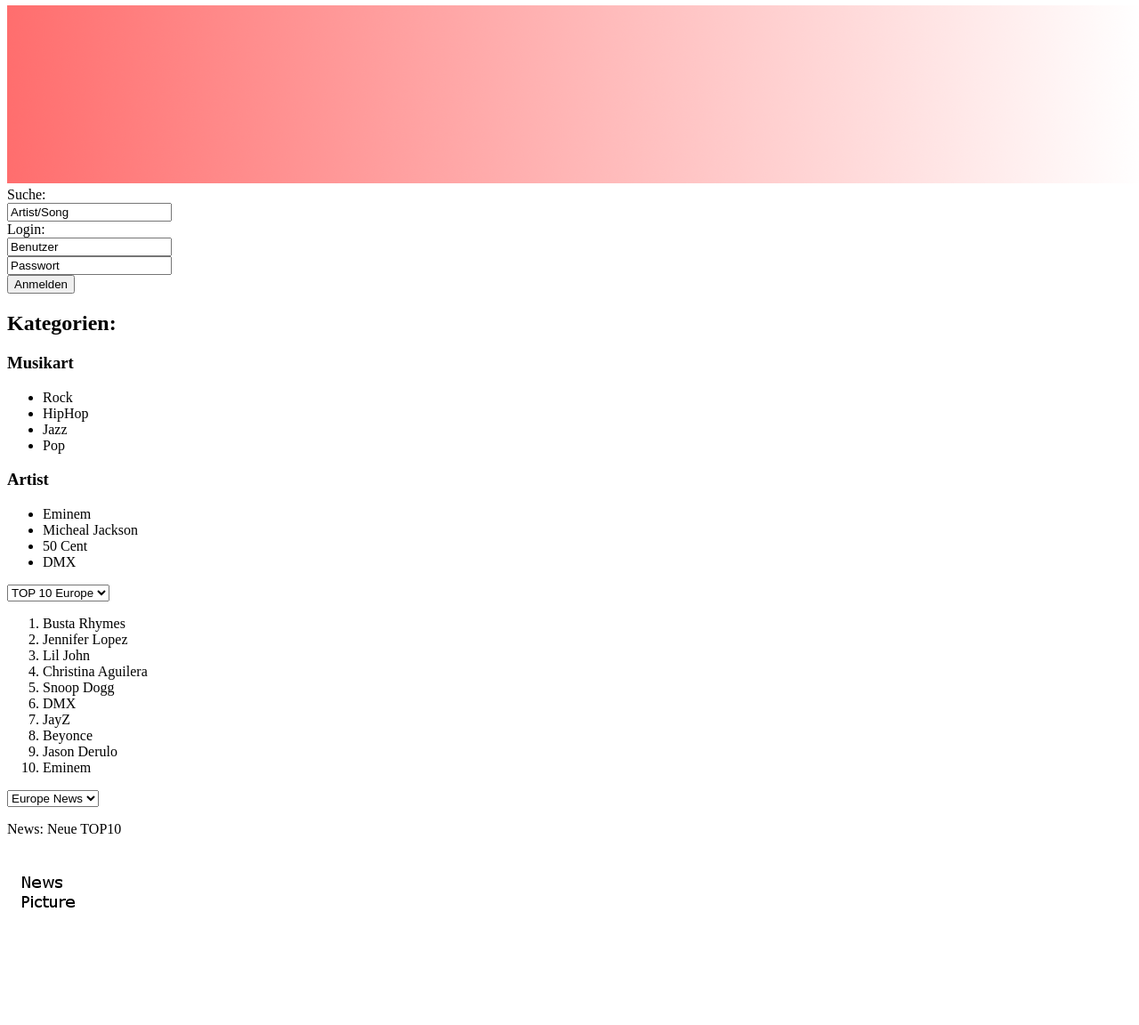
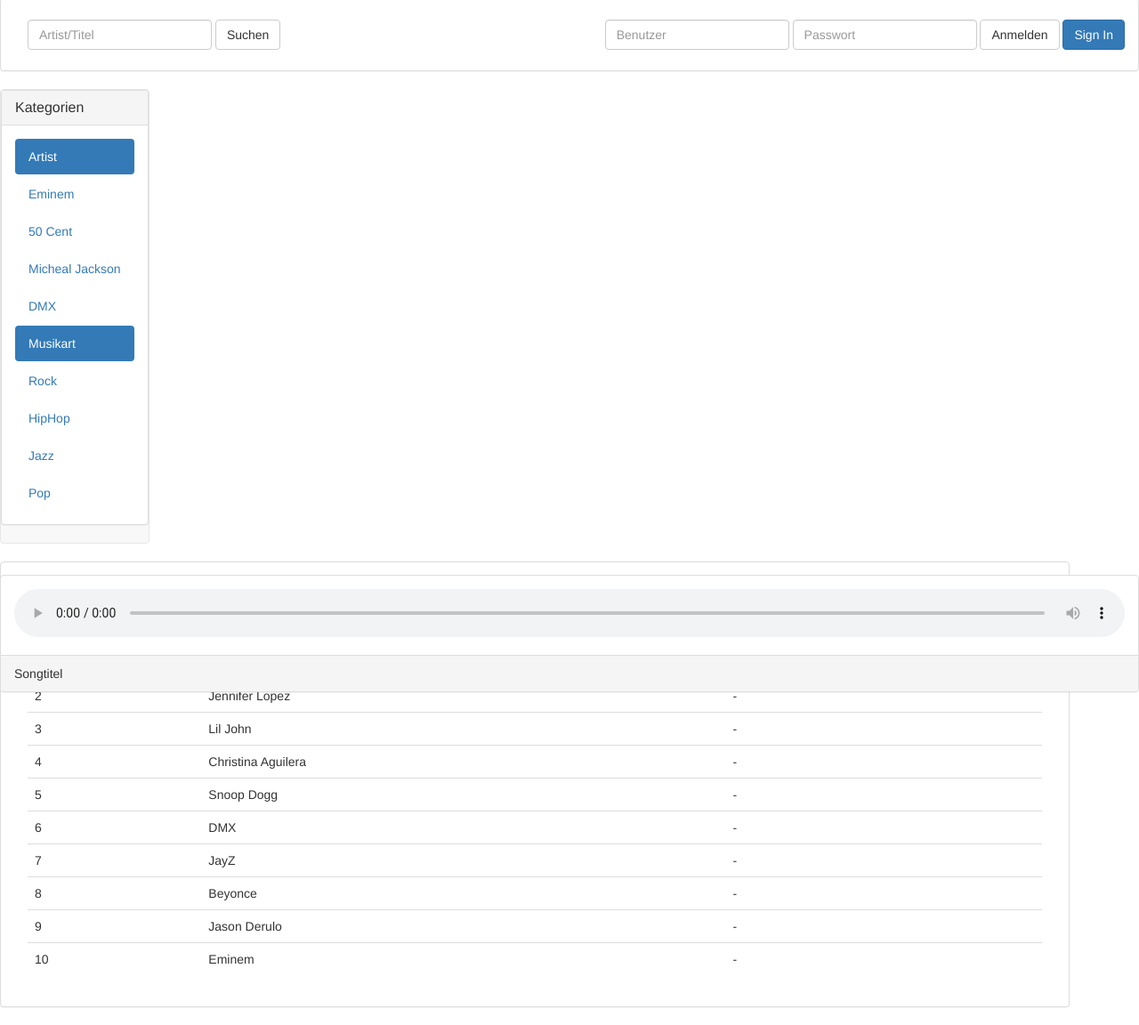
Before and after one commit to Erreil/MusicPlay, a plain HTML site: page Index.html in a window 1280 px wide. Shown: the part 2-1154 px from the top of the page at 89% size. Before the commit the page ends 1071 px from the top, so only its background shows below. Drawn offline with nearby package versions, Linux system fonts and the light colour scheme.

Commit message:
CSS eingebaut

```diff
--- a/Index.html
+++ b/Index.html
@@ -1,79 +1,175 @@
 <!DOCTYPE html>
-
-<html lang="de" xmlns="http://www.w3.org/1999/xhtml">
+<html lang="de">
   <head>
 	<meta charset="utf-8" />
 	<meta name="description" content="Page to play music" />
 	<meta name="keywords" content="musik, music, play" />
 	<meta name="author" content="Inan Ödünc, Erik Reil" />
-    <title>MusicPlay</title>
+    <meta http-equiv="X-UA-Compatible" content="IE=edge">
+    <meta name="viewport" content="width=device-width, initial-scale=1">
+    <title>Bootstrap-Basis-Vorlage</title>
+    <!-- Bootstrap -->
+    <link href="css/bootstrap.min.css" rel="stylesheet">
+
+    <!-- Unterstützung für Media Queries und HTML5-Elemente in IE8 über HTML5 shim und Respond.js -->
+    <!-- ACHTUNG: Respond.js funktioniert nicht, wenn du die Seite über file:// aufrufst -->
+    <!--[if lt IE 9]>
+      <script src="https://oss.maxcdn.com/html5shiv/3.7.2/html5shiv.min.js"></script>
+      <script src="https://oss.maxcdn.com/respond/1.4.2/respond.min.js"></script>
+    <![endif]-->
   </head>
   <body>
     <div>
-		<img src="Logo.png" alt="MusicPlay Logo" />
-		<form name="searchBox" method="GET">
-			Suche:
-			<br/>
-			<input type="text" value="Artist/Song" />
+		<div class="panel panel-default">
+		  <div class="panel-body">
+				<form class="navbar-form navbar-left" role="search">
+					<div class="form-group">
+						<input type="text" class="form-control" placeholder="Artist/Titel" id="search" />
+						<button type="submit" class="btn btn-default">Suchen</button>
+					</div>
 				</form>
-		<form name="loginBox" method="GET">
-			Login:
-			<br/>
-			<input type="text" value="Benutzer" />
-			<br/>
-			<input type="text" value="Passwort" />
-			<br/>
-			<input type="button" value="Anmelden" />
+				<form class="navbar-form navbar-right" role="search">
+					<div class="form-group">
+						<input type="text" class="form-control" placeholder="Benutzer" id="Username" />
+						<input type="text" class="form-control" placeholder="Passwort" id="Password" />
+						<button type="submit" class="btn btn-default">Anmelden</button>
+						<button type="submit" class="btn btn-primary">Sign In</button>
+					</div>
 				</form>
 		  </div>
-	<div>
-		<h2>Kategorien:</h2>
-		<h3>Musikart</h3>
-		<ul>
-			<li>Rock</li>
-			<li>HipHop</li>
-			<li>Jazz</li>
-			<li>Pop</li>
-		</ul>
-		<h3>Artist</h3>
-		<ul>
-			<li>Eminem</li>
-			<li>Micheal Jackson</li>
-			<li>50 Cent</li>
-			<li>DMX</li>
+		</div>
+		<div class="navbar-left">
+			<nav class="navbar navbar-default" role="navigation">
+				<div class="panel panel-default">
+					<div class="panel-heading">
+						<h3 class="panel-title">Kategorien</h3>
+					</div>
+					<div class="panel-body">
+						<ul class="nav nav-pills nav-stacked" role="tablist">
+							<li role="presentation" class="active"> <a href="#"> Artist </a></li>
+							<li role="presentation"><a href="#">Eminem </a></li>
+							<li role="presentation"><a href="#">50 Cent </a></li>
+							<li role="presentation"><a href="#">Micheal Jackson </a></li>
+							<li role="presentation"><a href="#">DMX </a></li>
+							<li role="presentation" class="active"> <a href="#"> Musikart </a></li>
+							<li role="presentation"><a href="#"> Rock </a></li>
+							<li role="presentation"><a href="#"> HipHop </a></li>
+							<li role="presentation"><a href="#"> Jazz </a></li>
+							<li role="presentation"><a href="#"> Pop </a></li>
 						</ul>
 					</div>
-	<div>
-		<form name="top10Box" method="GET">
-			<select name="top10ComboBox">
-				<option>TOP 10 Europe </option>
-				<option>TOP 10 USA </option>
-				<option>TOP 10 UK </option>
-			</select>
-		</form>
-		<ol>
-			<li>Busta Rhymes </li>
-			<li>Jennifer Lopez </li>
-			<li>Lil John </li>
-			<li>Christina Aguilera </li>
-			<li>Snoop Dogg </li>
-			<li>DMX </li>
-			<li>JayZ</li>
-			<li>Beyonce </li>
-			<li>Jason Derulo </li>
-			<li>Eminem </li>
-		</ol>
 				</div>
-	<div>
-		<select name="NewsBox">
-		<option>Europe News</option>
-		<option>USA News</option>
-		<option>UK News</option>
-		</select>
-		<div>
-			<p> News: Neue TOP10 </p>
-			<img src="News.png" alt="News Picture"/>
+			</nav>
+		</div>
+		<div class="navbar-left">
+			<div class="panel panel-default">
+				<div class="panel-body">
+					<div class="container">
+						<ul class="nav nav-tabs" role="tablist">
+						<li role="presentation" class="active"><a href="#">TOP 10 Europe</a></li>
+						<li role="presentation"><a href="#">TOP 10 USA</a></li>
+						<li role="presentation"><a href="#">TOP 10 UK</a></li>
+						</ul>
+
+						<table class="table">
+							<thead>
+								<tr>
+									<th> Pos </th>
+									<th> Künstler </th>
+									<th> Songtitel </th>
+								</tr>
+							</thead>
+							<tbody>
+								<tr>
+									<td>1</td>
+									<td>Busta Rhymes</td>
+									<td>-</td>
+								</tr>
+								<tr>
+									<td>2</td>
+									<td>Jennifer Lopez</td>
+									<td>-</td>
+								</tr>
+								<tr>
+									<td>3</td>
+									<td>Lil John</td>
+									<td>-</td>
+								</tr>
+								<tr>
+									<td>4</td>
+									<td>Christina Aguilera</td>
+									<td>-</td>
+								</tr>
+								<tr>
+									<td>5</td>
+									<td>Snoop Dogg</td>
+									<td>-</td>
+								</tr>
+								<tr>
+									<td>6</td>
+									<td>DMX</td>
+									<td>-</td>
+								</tr>
+								<tr>
+									<td>7</td>
+									<td>JayZ</td>
+									<td>-</td>
+								</tr>
+								<tr>
+									<td>8</td>
+									<td>Beyonce</td>
+									<td>-</td>
+								</tr>
+								<tr>
+									<td>9</td>
+									<td>Jason Derulo</td>
+									<td>-</td>
+								</tr>
+								<tr>
+									<td>10</td>
+									<td>Eminem</td>
+									<td>-</td>
+								</tr>
+							</tbody>
+						</table>
 					</div>
 				</div>
+			</div>
+		</div>
+
+	<!--	<div class="navbar-left">
+
+			<div class="panel panel-default">
+				<div class="panel-body">
+					<div class="media">
+						<a class="media-left media-middle" href="#">
+							<img data-src="busta.jpg" alt="Kein Bild">
+						</a>
+					<div class="media-body">
+					<h4 class="media-heading">Middle aligned media</h4>
+					</div>
+			</div>
+				</div>
+
+				-->
+</div>
+		</div>
+
+		<div style="clear:both"/>
+
+		<div class="panel panel-default navbar-fixed-bottom">
+			<div class="panel-body">
+					<audio controls style="width:100%">
+						<source src="test.mp3" type="audio/mpeg">
+					</audio>
+		</div>
+		<div class="panel-footer">Songtitel</div>
+		</div>
+			</div>
+
+    <!-- jQuery (wird für Bootstrap JavaScript-Plugins benötigt) -->
+    <script src="https://ajax.googleapis.com/ajax/libs/jquery/1.11.1/jquery.min.js"></script>
+    <!-- Binde alle kompilierten Plugins zusammen ein (wie hier unten) oder such dir einzelne Dateien nach Bedarf aus -->
+    <script src="js/bootstrap.min.js"></script>
   </body>
 </html>
```
Also changed, not shown: AdministrationAddSong.html (deleted, +0 -22 lines), AdministrationLogin.html (deleted, +0 -22 lines), List.html (deleted, +0 -64 lines), Main.html (deleted, +0 -81 lines), Logo.png (deleted). Lines whose indentation alone changed are shown as unchanged.
